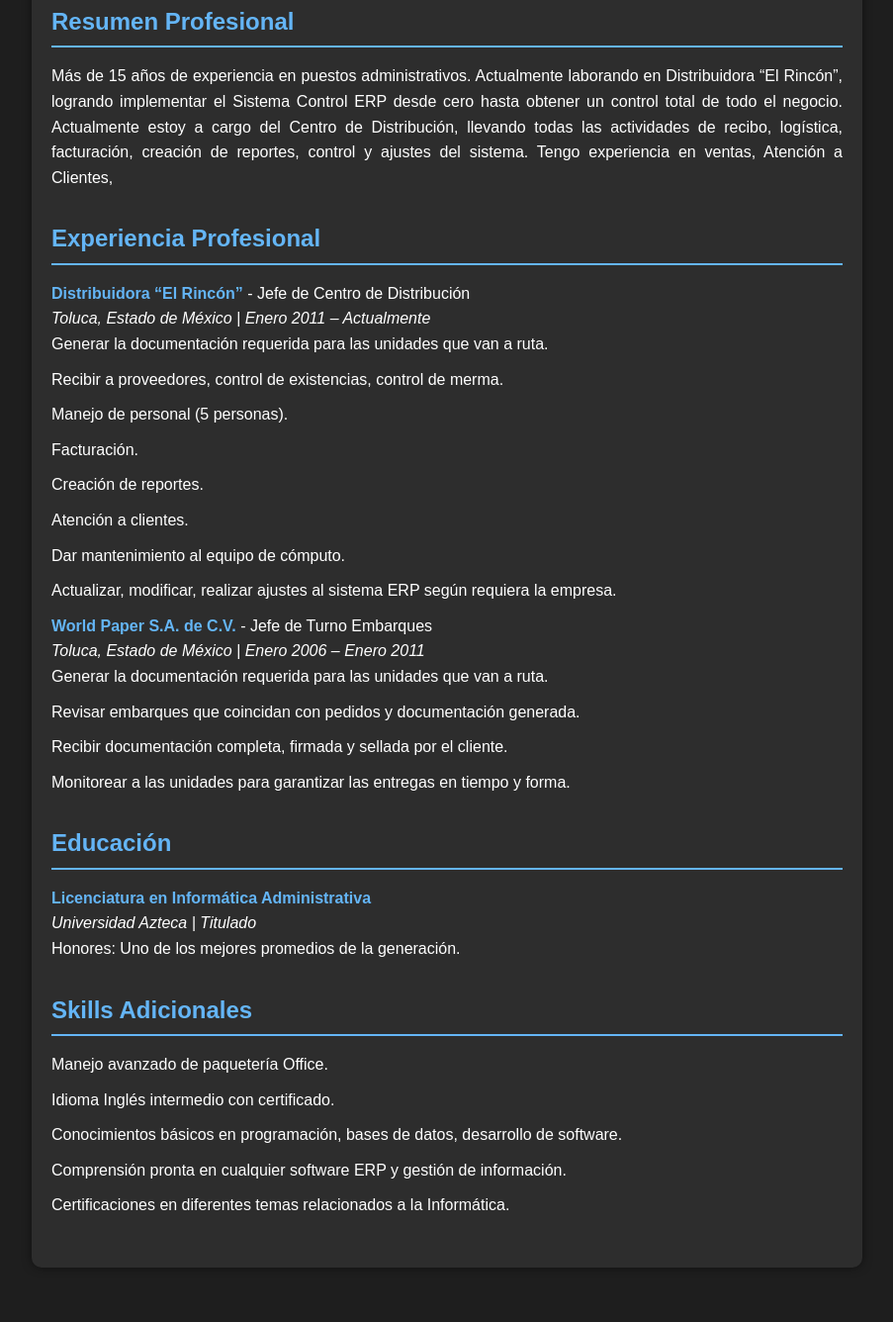
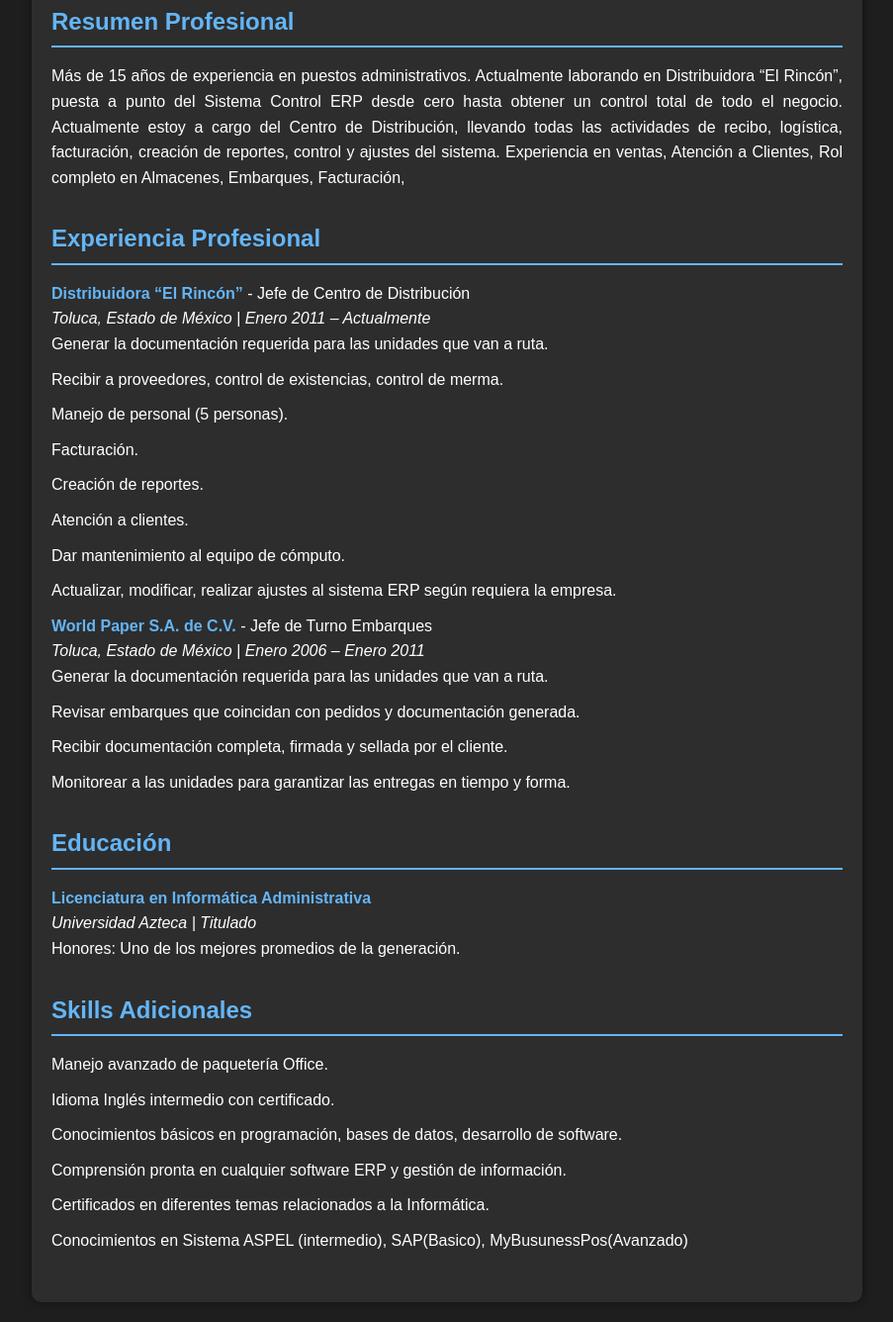
Before and after one commit to luiscbb/curriculum, a plain HTML site: page index.html in a window 1280 px wide. Shown: the part 200-1536 px from the top of the page at 99% size, without its empty margins (188-1091 px from the left). Before the commit the page ends 1501 px from the top, so only its background shows below. Drawn offline with Linux system fonts and the light colour scheme.

Commit message:
Update index.html

```diff
--- a/index.html
+++ b/index.html
@@ -38,11 +38,10 @@
             <h2>Resumen Profesional</h2>
             <p>
                 Más de 15 años de experiencia en puestos administrativos. Actualmente laborando en Distribuidora “El
-                Rincón”, logrando implementar el Sistema Control ERP desde cero hasta obtener un control total de todo
+                Rincón”, puesta a punto del Sistema Control ERP desde cero hasta obtener un control total de todo
                 el negocio. Actualmente estoy a cargo del Centro de Distribución, llevando todas las actividades de
-                recibo, logística, facturación, creación de reportes, control y ajustes del sistema. Tengo experiencia
-                en ventas,
-                Atención a Clientes,
+                recibo, logística, facturación, creación de reportes, control y ajustes del sistema. Experiencia
+                en ventas, Atención a Clientes, Rol completo en Almacenes, Embarques, Facturación,
             </p>
         </section>
 
@@ -97,7 +96,8 @@
                 <li>Idioma Inglés intermedio con certificado.</li>
                 <li>Conocimientos básicos en programación, bases de datos, desarrollo de software.</li>
                 <li>Comprensión pronta en cualquier software ERP y gestión de información.</li>
-                <li>Certificaciones en diferentes temas relacionados a la Informática.</li>
+                <li>Certificados en diferentes temas relacionados a la Informática.</li>
+                <li>Conocimientos en Sistema ASPEL (intermedio), SAP(Basico), MyBusunessPos(Avanzado)</li>
             </ul>
         </section>
     </div>
```
